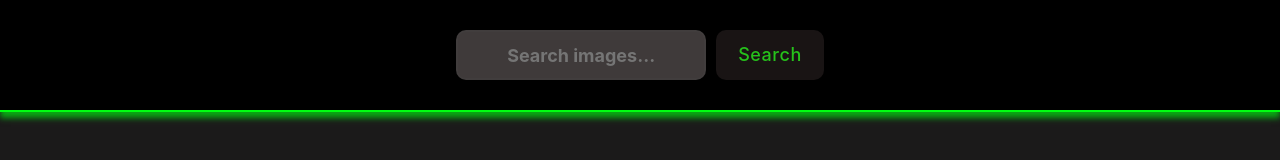
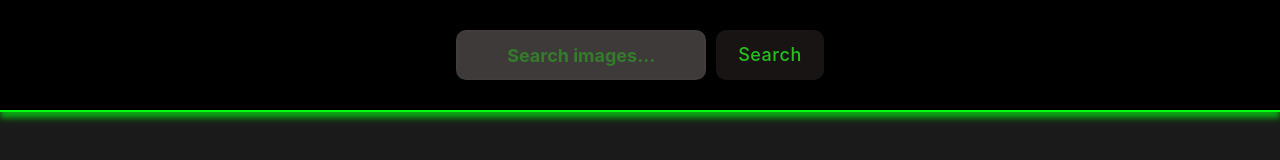
Before and after one commit to NazarBezpaliuk/goit-js-hw-11, a website built with Parcel: page src/index.html in a window 1280 px wide. Built offline with nearby package versions, Linux system fonts and the light colour scheme; what simplelightbox would draw is missing.

Commit message:
Update index.scss

```diff
--- a/src/sass/index.scss
+++ b/src/sass/index.scss
@@ -53,6 +53,9 @@ input {
   &:focus {
     border: 2px solid rgb(38, 194, 27);
     background-color: rgb(36, 30, 30);
+  }
+  &::placeholder {
+    color: rgba(38, 194, 27, 0.49);
   }
 }
 
```
